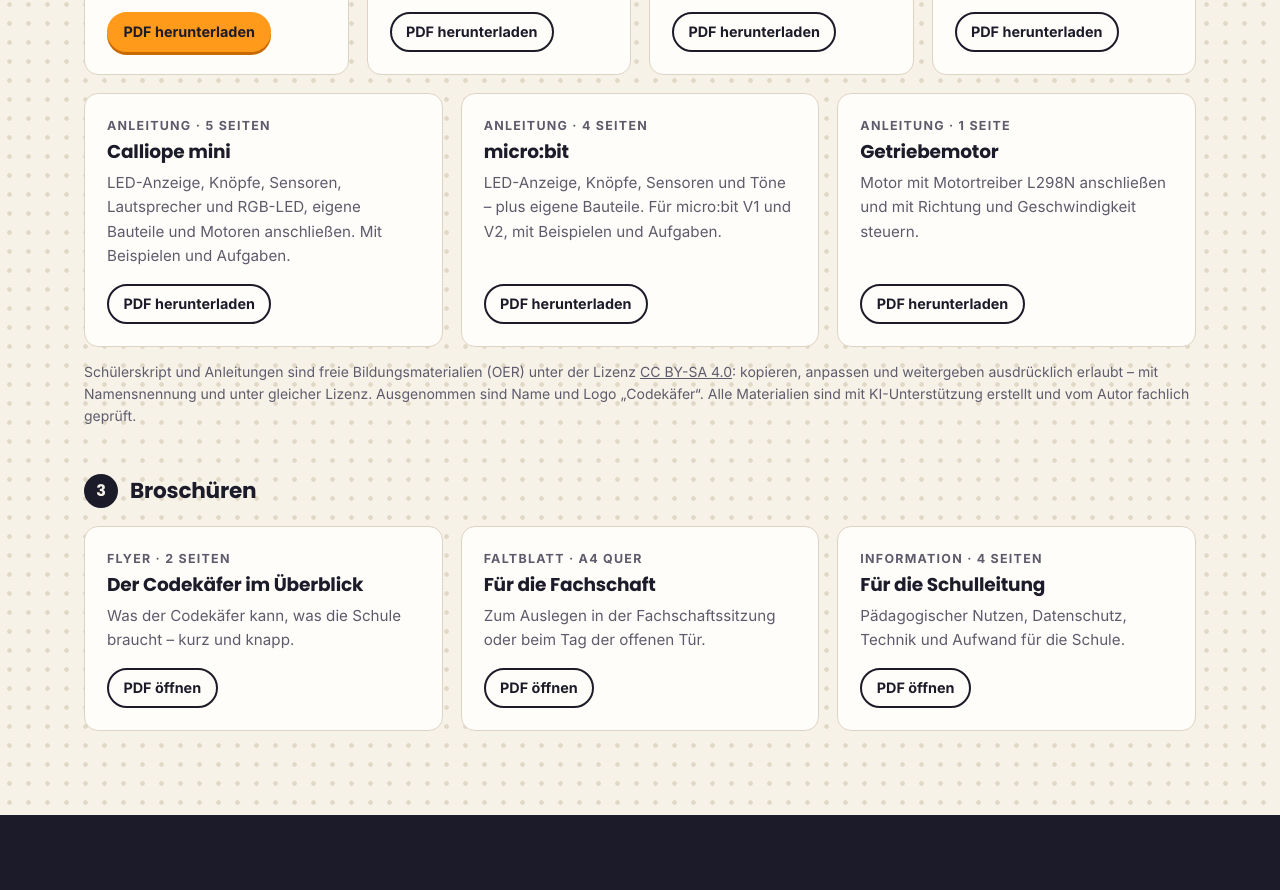
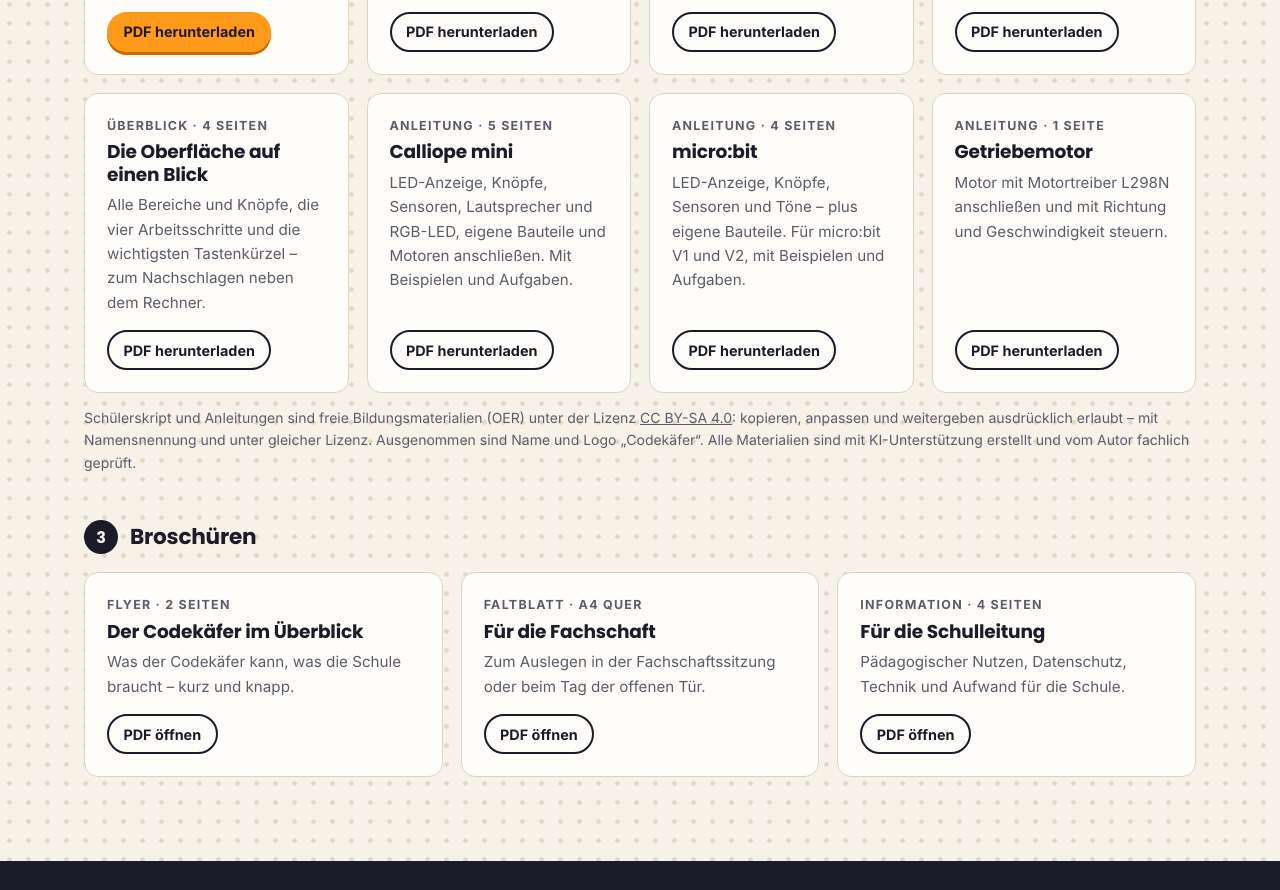
Before and after one commit to werkstatt-aic/codekaefer-webseite, a plain HTML site: page index.html in a window 1280 px wide. Shown: the part 5591-6481 px from the top of the page. Drawn offline with Linux system fonts and the light colour scheme.

Commit message:
Überblick der Oberfläche (4 Seiten) auf der Homepage
Co-Authored-By: Claude Opus 5.5 <noreply@anthropic.com>
Claude-Session: https://claude.ai/code/session_014deRnMRhuRdzrxfmZNKJy7

```diff
--- a/index.html
+++ b/index.html
@@ -186,7 +186,8 @@
       <div class="mat"><span class="art">Anleitung · Baukasten</span><h3>Eigene Bauteile und Blöcke</h3><p>Der Codekäfer-Baukasten Schritt für Schritt am Beispiel eines Gassensors – mit Nachschlageteil.</p><a class="knopf klein rand" href="material/codekaefer-baukasten-anleitung.pdf">PDF herunterladen</a></div>
       <div class="mat"><span class="art">Anleitung · Admins</span><h3>Installation im Schulnetz</h3><p>Codekäfer auf dem Netzlaufwerk bereitstellen und den Schulserver einrichten.</p><a class="knopf klein rand" href="material/codekaefer-installation-admins.pdf">PDF herunterladen</a></div>
     </div>
-    <div class="material" style="margin-top:18px">
+    <div class="material vier" style="margin-top:18px">
+      <div class="mat"><span class="art">Überblick · 4 Seiten</span><h3>Die Oberfläche auf einen Blick</h3><p>Alle Bereiche und Knöpfe, die vier Arbeitsschritte und die wichtigsten Tastenkürzel – zum Nachschlagen neben dem Rechner.</p><a class="knopf klein rand" href="material/codekaefer-ueberblick.pdf">PDF herunterladen</a></div>
       <div class="mat"><span class="art">Anleitung · 5 Seiten</span><h3>Calliope mini</h3><p>LED-Anzeige, Knöpfe, Sensoren, Lautsprecher und RGB-LED, eigene Bauteile und Motoren anschließen. Mit Beispielen und Aufgaben.</p><a class="knopf klein rand" href="material/codekaefer-anleitung-calliope-mini.pdf">PDF herunterladen</a></div>
       <div class="mat"><span class="art">Anleitung · 4 Seiten</span><h3>micro:bit</h3><p>LED-Anzeige, Knöpfe, Sensoren und Töne – plus eigene Bauteile. Für micro:bit V1 und V2, mit Beispielen und Aufgaben.</p><a class="knopf klein rand" href="material/codekaefer-anleitung-microbit.pdf">PDF herunterladen</a></div>
       <div class="mat"><span class="art">Anleitung · 1 Seite</span><h3>Getriebemotor</h3><p>Motor mit Motortreiber L298N anschließen und mit Richtung und Geschwindigkeit steuern.</p><a class="knopf klein rand" href="material/codekaefer-anleitung-getriebemotor.pdf">PDF herunterladen</a></div>
--- a/sitemap.xml
+++ b/sitemap.xml
@@ -10,6 +10,7 @@
   <url><loc>https://codekaefer.de/material/codekaefer-anleitung-getriebemotor.pdf</loc><lastmod>2026-11-21</lastmod></url>
   <url><loc>https://codekaefer.de/material/codekaefer-anleitung-microbit.pdf</loc><lastmod>2026-11-21</lastmod></url>
   <url><loc>https://codekaefer.de/material/codekaefer-installation-admins.pdf</loc><lastmod>2026-11-21</lastmod></url>
+  <url><loc>https://codekaefer.de/material/codekaefer-ueberblick.pdf</loc><lastmod>2026-11-21</lastmod></url>
   <url><loc>https://codekaefer.de/material/codekaefer-schuelerskript.pdf</loc><lastmod>2026-11-21</lastmod></url>
   <url><loc>https://codekaefer.de/material/codekaefer-schulserver-lehrkraefte.pdf</loc><lastmod>2026-11-21</lastmod></url>
 </urlset>
```
Also changed, not shown: 1 other file.
